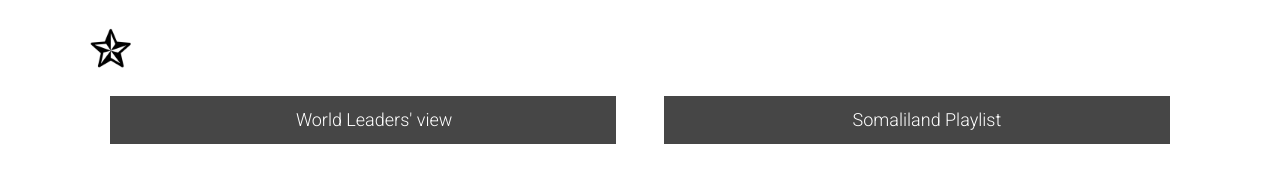
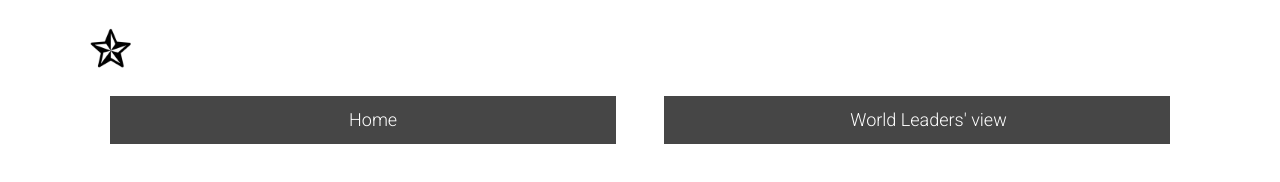
Before and after one commit to Code4Somaliland/aqoonsi, a website: page src/app.html in a window 1280 px wide. Drawn offline with Linux system fonts and the light colour scheme; files that its build step writes are made by us from their sources; no server answers; a web font is replaced by a local one.

Commit message:
home page

```diff
--- a/src/app.html
+++ b/src/app.html
@@ -70,7 +70,20 @@
 			<nav role="navigation">
 				<p class="logo"><a href="../" title="Aqoonsi">Aqoonsi</a></p>
 
+
+
 				<ul class="flexblock">
+					<li class="youtube">
+						<a
+							href="/"
+							title="home"
+						>
+							<svg class="fa-home">
+								<use xlink:href="#fa-home"></use>
+							</svg>
+							Home
+						</a>
+					</li>
 					<li class="twitter">
 						<a href="../world" title="World Leaders' view">
 							<svg class="fa-flag-o">
@@ -80,19 +93,7 @@
 						</a>
 					</li>
 
-					<li class="youtube">
-						<a
-							rel="external"
-							target="_blank"
-							href="https://youtube.com/playlist?list=PLnzGXugYZ3HTh_wZW39TuEkN01S0BP4AA"
-							title="Somaliland Playlist"
-						>
-							<svg class="fa-youtube">
-								<use xlink:href="#fa-youtube"></use>
-							</svg>
-							Somaliland Playlist
-						</a>
-					</li>
+
 				</ul>
 			</nav>
 		</header>
```
